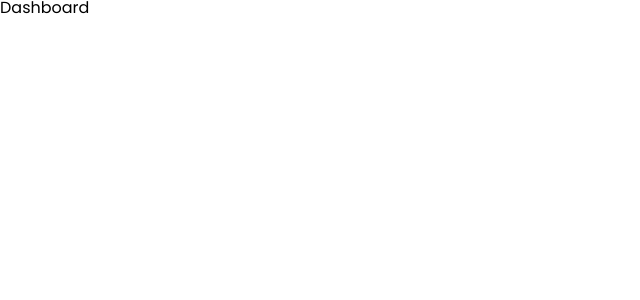
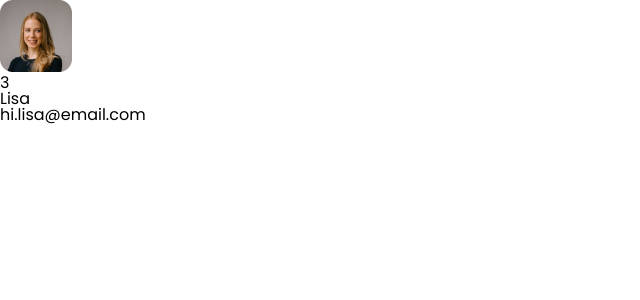
Before and after one commit to kritika243/dashboard-app, a React (Create React App) app: page / in a window 1280 px wide. Shown: the top 300 px of the page, without its empty margins (0-640 px from the left). Built offline with nearby package versions, Linux system fonts and the light colour scheme.

Commit message:
sidebar componentstructure

```diff
--- a/src/App.tsx
+++ b/src/App.tsx
@@ -1,8 +1,13 @@
 import React from 'react'
 import './App.css'
+import Sidebar from './components/Sidebar/Sidebar'
 
 function App() {
-  return <>Dashboard</>
+  return (
+    <>
+      <Sidebar />
+    </>
+  )
 }
 
 export default App
--- /dev/null
+++ b/src/components/Sidebar/Sidebar.tsx
@@ -0,0 +1,21 @@
+import styles from './Sidebar.module.scss'
+import samanthaImage from '../../assets/png/samantha.png'
+
+export default function Sidebar() {
+  return (
+    <>
+      <aside className={styles.sidebar}>
+        <div className={styles.sidebar_content}>
+          <div className={styles.profile_details}>
+            <div className={styles.profile_image_div}>
+              <img src={samanthaImage} alt='profile-picture' />
+              <p className={styles.notifications}>3</p>
+            </div>
+            <p className={styles.user_name}>Lisa</p>
+            <p className={styles.user_email}>hi.lisa@email.com</p>
+          </div>
+        </div>
+      </aside>
+    </>
+  )
+}
```
Also changed, not shown: src/components/Sidebar/Sidebar.module.scss (added).
